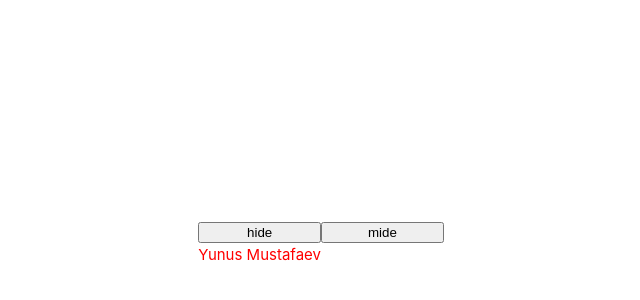
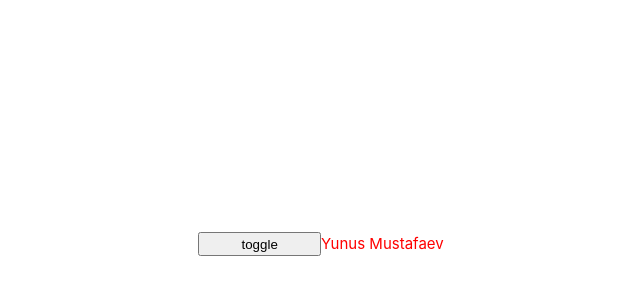
Before and after one commit to Nebyla/Vue_ABC, a Vue app: page / in a window 1280 px wide. Shown: the part 156-456 px from the top of the page, without its empty margins (319-959 px from the left). Built offline with nearby package versions, Linux system fonts and the light colour scheme.

Commit message:
20 упражнение

```diff
--- a/src/App.vue
+++ b/src/App.vue
@@ -6,20 +6,16 @@
 	}
   },
   methods: {
-	hide: function() {
-		this.visible = false;
-	},
-  mide: function() {
-		this.visible = true;
-	}
+    toggle: function() {
+	this.visible = !this.visible;
+}
 }
 
 
 	}
 </script>
 <template>
-  <button @click="hide">hide</button>
-  <button @click="mide">mide</button>
+  <button @click="toggle">toggle</button>
 	<p v-if="visible">Yunus Mustafaev</p>
 
 </template>
```
